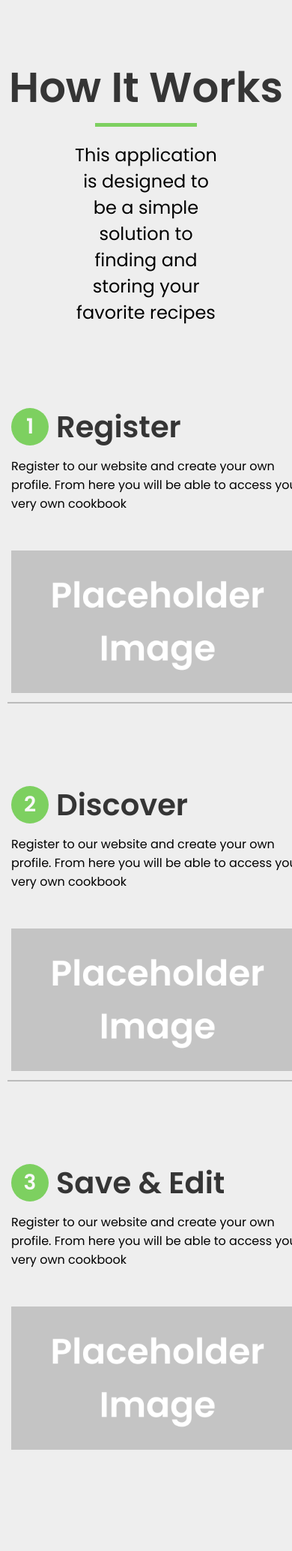
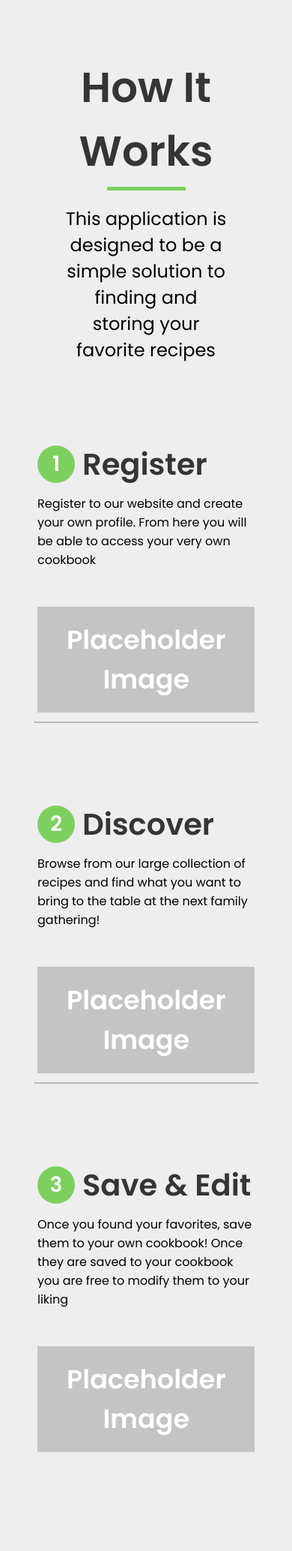
Before and after one commit to SeanDemske/MyCookbook, a Flask app: page / in a window 390 px wide; the page is wider, and only the part inside the window is pictured. Shown: the part 845-2913 px from the top of that part at 75% size. Run offline with Flask 2, Linux system fonts and the light colour scheme; some libraries are stand-ins or nearby versions.

Commit message:
fixed mobile responsiveness

```diff
--- a/static/css/mobile.css
+++ b/static/css/mobile.css
@@ -1,46 +1,24 @@
-/* Hero */
-nav {
-    padding: .7rem .5rem;
+nav .container {
+    font-size: .75rem;
 }
 
 .hero input {
-    width: 400px;
+    width: 300px;
     padding: 10px 22px;
     border-radius: 60px;
     border: 2px solid #e9e9e9;
-    font-size: 1.3rem;
+    font-size: 1rem;
     margin: 25px 0;
-}
-
-/* About Area */
-#about {
-    margin-top: 75px;
-}
-
-/* Instructions */
-.how-it-works {
-    margin-bottom: 50px;
-}
-
-.instructions {
-    flex-direction: column;
-}
-
-.instructions .heading {
-    margin-bottom: 10px;
 }
 
 .instruction-column {
     margin: 50px 10px;
     padding: 5px;
-    width: 400px;
+    width: 300px;
 }
 
-.instruction-column:not(:last-child) {
-    border: none;
-    border-bottom: 2px solid #bbbbbb;
+.how-it-works {
+    font-size: .75rem;
+    text-align: center;
+    width: 300px;
 }
-
-#about .btn {
-    margin: 100px 0;
-}
--- a/static/css/style.css
+++ b/static/css/style.css
@@ -24,7 +24,8 @@ body {
 /* Navbar */
 nav {
     position: fixed;
-    width: 2560px;
+    width: 100vw;
+    max-width: 2560px;
     background-color: white;
     padding: .9rem 1rem;
     -webkit-box-shadow: 0px 5px 9px 0px rgba(50, 50, 50, 0.41);
@@ -60,6 +61,7 @@ nav .nav-links a:hover {
 .hero {
     background: url('/static/images/landing_page_herov2.png') no-repeat center center/cover;
     height: 100vh;
+    /* max-height: 1440px; */
     display: flex;
     flex-direction: column;
     justify-content: center;
@@ -144,6 +146,10 @@ nav .nav-links a:hover {
     padding: 0 20px;
 }
 
+.instruction-column p{
+    min-height: 100px;
+}
+
 .instruction-column:not(:last-child) {
     border-right: 1px solid #bbbbbb;
 }
--- /dev/null
+++ b/static/css/tablet.css
@@ -0,0 +1,55 @@
+/* Hero */
+nav {
+    padding: .7rem .5rem;
+}
+
+nav .container {
+    padding: 0 25px;
+}
+
+.hero input {
+    width: 400px;
+    padding: 10px 22px;
+    border-radius: 60px;
+    border: 2px solid #e9e9e9;
+    font-size: 1.3rem;
+    margin: 25px 0;
+}
+
+/* About Area */
+#about {
+    margin-top: 75px;
+}
+
+/* Instructions */
+.how-it-works {
+    margin-bottom: 50px;
+}
+
+.instructions {
+    flex-direction: column;
+}
+
+.instructions .heading {
+    margin-bottom: 10px;
+}
+
+.how-it-works p {
+    width: 75%;
+    text-align: center;
+}
+
+.instruction-column {
+    margin: 50px 10px;
+    padding: 5px;
+    width: 400px;
+}
+
+.instruction-column:not(:last-child) {
+    border: none;
+    border-bottom: 2px solid #bbbbbb;
+}
+
+#about .btn {
+    margin: 100px 0;
+}
--- a/templates/base.html
+++ b/templates/base.html
@@ -6,7 +6,8 @@
     <script src="https://kit.fontawesome.com/72aa28b842.js" crossorigin="anonymous"></script>
     <link rel="stylesheet" href="/static/css/utilities.css">
     <link rel="stylesheet" href="/static/css/style.css">
-    <link rel="stylesheet" media="screen and (max-width: 768px)" href="/static/css/mobile.css">
+    <link rel="stylesheet" media="screen and (max-width: 1250px)" href="/static/css/tablet.css">
+    <link rel="stylesheet" media="screen and (max-width: 450px)" href="/static/css/mobile.css">
     <title>MyCookbook</title>
 </head>
 <body>
--- a/templates/index.html
+++ b/templates/index.html
@@ -37,7 +37,7 @@
                     <div class="header-small">Discover</div>
                 </div>
                 <div class="content">
-                    <p>Register to our website and create your own profile. From here you will be able to access your very own cookbook</p>
+                    <p>Browse from our large collection of recipes and find what you want to bring to the table at the next family gathering!</p>
                 </div>
                 <img src="/static/images/column_placeholder_image.png" alt="">
             </div>
@@ -47,7 +47,7 @@
                     <div class="header-small">Save & Edit</div>
                 </div>
                 <div class="content">
-                    <p>Register to our website and create your own profile. From here you will be able to access your very own cookbook</p>
+                    <p>Once you found your favorites, save them to your own cookbook! Once they are saved to your cookbook you are free to modify them to your liking</p>
                 </div>
                 <img src="/static/images/column_placeholder_image.png" alt="">
             </div>
```
